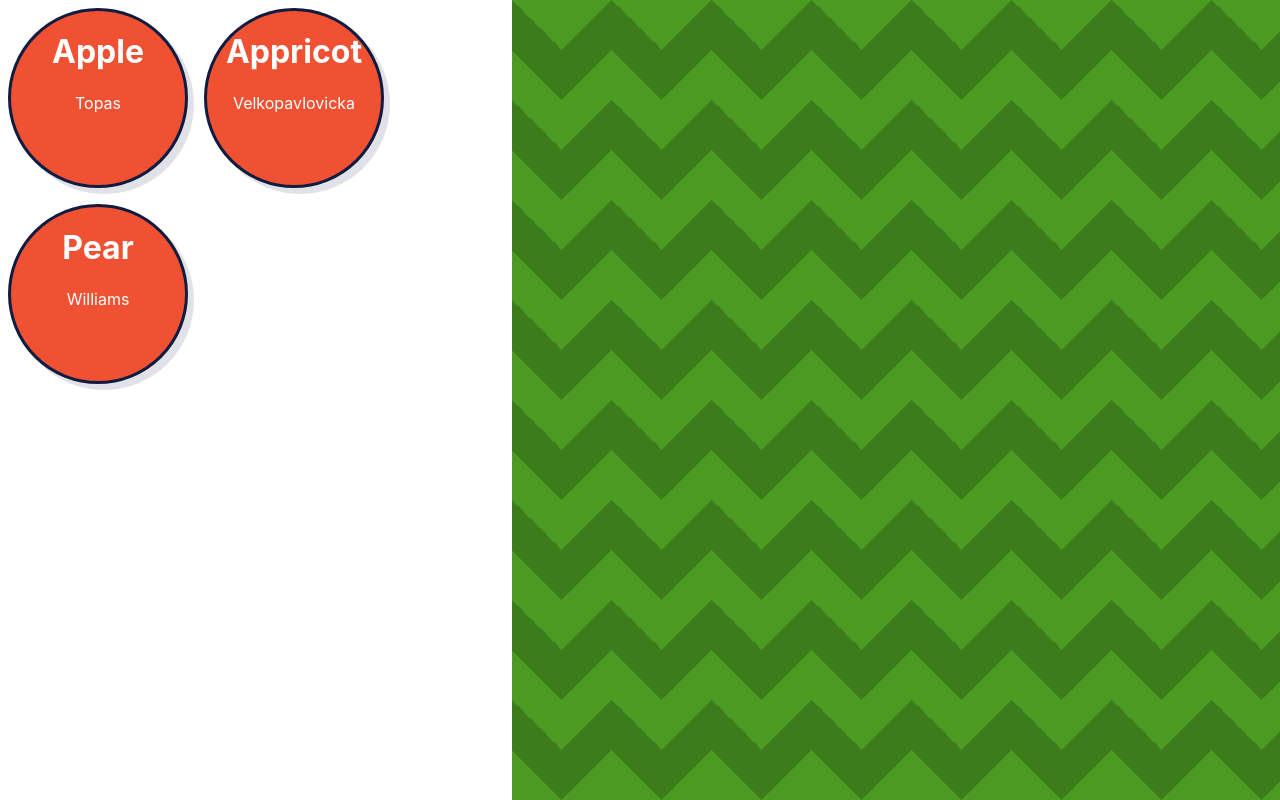
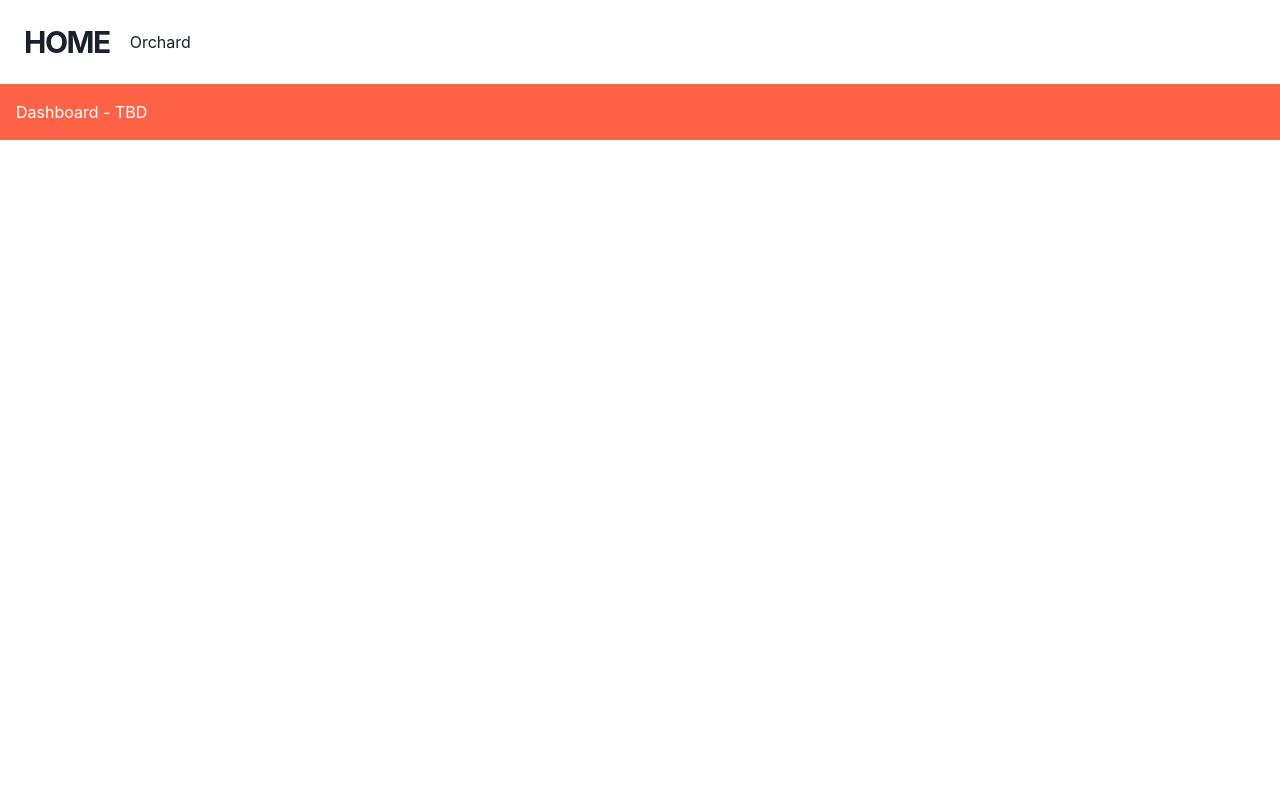
Before and after one commit to Plesin/my-orchard, a Next.js app: page / in a window 1280 px wide. Built offline with nearby package versions, Linux system fonts and the light colour scheme.

Commit message:
Add Chakra UI, basic Layout

```diff
--- a/components/Layout/Layout.tsx
+++ b/components/Layout/Layout.tsx
@@ -1,23 +1,21 @@
-import React, { ReactNode } from 'react'
-import classes from './Layout.module.css'
+import React, { ReactChild, ReactChildren } from 'react'
+import Head from 'next/head'
+import { ChakraProvider } from '@chakra-ui/react'
+import Menu from '../../components/Menu/Menu'
 
-import { DndProvider } from 'react-dnd'
-import { HTML5Backend } from 'react-dnd-html5-backend'
-
-type Props = {
-  sidebar: ReactNode
-  main: ReactNode
-}
-
-function Layout(props: Props) {
-  const { sidebar, main } = props
+function Layout({ children }: { children: ReactChild | ReactChildren }) {
   return (
-    <DndProvider backend={HTML5Backend}>
-      <main className={classes.grid}>
-        <div>{sidebar}</div>
-        <div>{main}</div>
-      </main>
-    </DndProvider>
+    <>
+      <Head>
+        <title>My Orchard</title>
+        <meta name="description" content="application to manage your orchard" />
+        <link rel="icon" href="/favicon.ico" />
+      </Head>
+      <ChakraProvider>
+        <Menu />
+        {children}
+      </ChakraProvider>
+    </>
   )
 }
 
--- /dev/null
+++ b/components/Menu/Menu.tsx
@@ -0,0 +1,51 @@
+import Link from 'next/link'
+import {
+  Box,
+  Stack,
+  Heading,
+  Flex,
+  Text,
+  Button,
+  useDisclosure,
+} from '@chakra-ui/react'
+import { HamburgerIcon } from '@chakra-ui/icons'
+
+const Header = () => {
+  const { isOpen, onOpen, onClose } = useDisclosure()
+  const handleToggle = () => (isOpen ? onClose() : onOpen())
+
+  return (
+    <Flex
+      as="nav"
+      align="center"
+      justify="space-between"
+      wrap="wrap"
+      padding={6}
+    >
+      <Flex align="center" mr={5}>
+        <Heading as="h1" size="lg" letterSpacing={'tighter'}>
+          <Link href="/">HOME</Link>
+        </Heading>
+      </Flex>
+
+      <Box display={{ base: 'block', md: 'none' }} onClick={handleToggle}>
+        <HamburgerIcon />
+      </Box>
+
+      <Stack
+        direction={{ base: 'column', md: 'row' }}
+        display={{ base: isOpen ? 'block' : 'none', md: 'flex' }}
+        width={{ base: 'full', md: 'auto' }}
+        alignItems="center"
+        flexGrow={1}
+        mt={{ base: 4, md: 0 }}
+      >
+        <Text>
+          <Link href="/orchard">Orchard</Link>
+        </Text>
+      </Stack>
+    </Flex>
+  )
+}
+
+export default Header
--- a/package.json
+++ b/package.json
@@ -8,6 +8,11 @@
     "lint": "next lint"
   },
   "dependencies": {
+    "@chakra-ui/icons": "1.1.1",
+    "@chakra-ui/react": "1.7.2",
+    "@emotion/react": "11.7.0",
+    "@emotion/styled": "11.6.0",
+    "framer-motion": "4.1.17",
     "next": "12.0.4",
     "react": "17.0.2",
     "react-dnd": "14.0.4",
--- a/pages/index.tsx
+++ b/pages/index.tsx
@@ -1,39 +1,18 @@
-// @ts-nocheck
 import type { NextPage } from 'next'
-import Head from 'next/head'
-import { useState } from 'react'
+import { Box } from '@chakra-ui/react'
+
 import Layout from '../components/Layout/Layout'
-import Library from '../components/Library/Library'
-import Canvas from '../components/Canvas/Canvas'
-import type { PlantType } from '../../types'
-import { v4 as uuidv4 } from 'uuid'
 import styles from '../styles/Home.module.css'
 
 const Home: NextPage = () => {
-  const [plants, setPlants] = useState([])
-
-  const addPlants = (newPlant: PlantType, monitor: any) => {
-    const plantId: string = uuidv4()
-    const plant = {
-      ...newPlant,
-      id: plantId,
-    }
-    setPlants((prevPlants) => [...prevPlants, plant])
-  }
-
   return (
-    <div className={styles.container}>
-      <Head>
-        <title>My Orchard</title>
-        <meta name="description" content="application to manage your orchard" />
-        <link rel="icon" href="/favicon.ico" />
-      </Head>
-
-      <Layout
-        sidebar={<Library />}
-        main={<Canvas plants={plants} dropHandler={addPlants} />}
-      ></Layout>
-    </div>
+    <Layout>
+      <div className={styles.container}>
+        <Box bg="tomato" w="100%" p={4} color="white">
+          <h1>Dashboard - TBD</h1>
+        </Box>
+      </div>
+    </Layout>
   )
 }
 
--- /dev/null
+++ b/pages/orchard/index.module.css
@@ -0,0 +1,4 @@
+.grid {
+  display: grid;
+  grid-template-columns: 40vw 60vw;
+}
```
Also changed, not shown: pages/orchard/index.tsx (added, +41 -0 lines), components/Menu/Menu.module.css (added), 1 other file (tests, documents, lock files or other folders).
